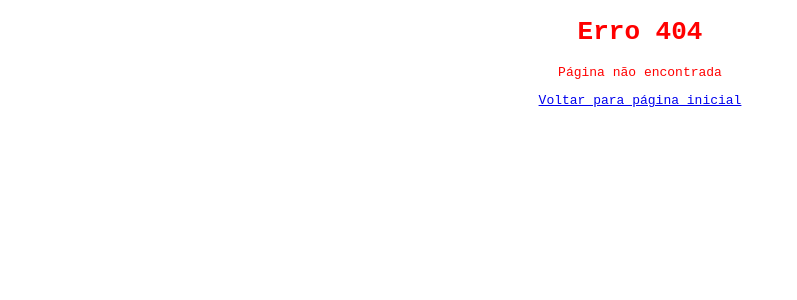
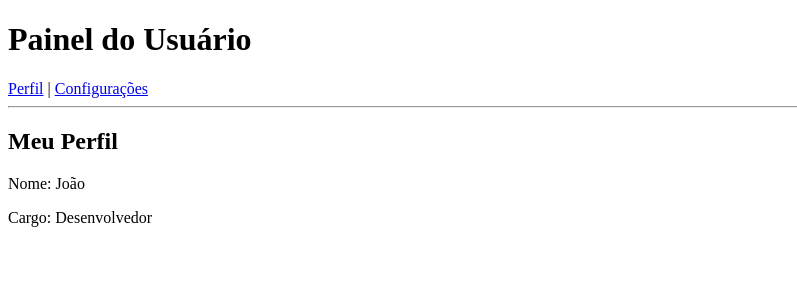
Before and after one commit to Golozeimas/Desafios_diarios, a React (Vite) app in the folder ReactJS/: page /painel/perfil in a window 1280 px wide. Before the commit this address had no page. Shown: the top 300 px of the page, without its empty margins (0-797 px from the left). Built offline with nearby package versions, Linux system fonts and the light colour scheme.

Commit message:
feat: adiciona estrutura de rotas aninhadas com as páginas de painel, perfil e configurações.

```diff
--- a/ReactJS/src/main.tsx
+++ b/ReactJS/src/main.tsx
@@ -1,9 +1,12 @@
 import { StrictMode } from 'react'
 import { createRoot } from 'react-dom/client'
-import Routes from './routes/Routes'
+import { BrowserRouter } from 'react-router-dom'
+import App2 from './routes/Routes2'
 
 createRoot(document.getElementById('root')!).render(
   <StrictMode>
-    <Routes/>
+    <BrowserRouter>
+      <App2/>
+    </BrowserRouter>
   </StrictMode>
 )
--- /dev/null
+++ b/ReactJS/src/pages/Configuracoes.tsx
@@ -0,0 +1,11 @@
+function Configuracoes() {
+  return (
+    <section>
+      <h2>Configurações</h2>
+      <p>Gerencie suas preferências.</p>
+      <button>Alterar senha</button>
+    </section>
+  );
+}
+
+export default Configuracoes;
--- /dev/null
+++ b/ReactJS/src/pages/Painel.tsx
@@ -0,0 +1,23 @@
+import { NavLink, Outlet } from "react-router-dom";
+
+function Painel() {
+  return (
+    <div>
+      <h1>Painel do Usuário</h1>
+
+      <nav>
+        <NavLink to="perfil">Perfil</NavLink>
+        {" | "}
+        <NavLink to="configuracoes">Configurações</NavLink>
+      </nav>
+
+      <hr />
+
+      <main>
+        <Outlet />
+      </main>
+    </div>
+  );
+}
+
+export default Painel;
--- /dev/null
+++ b/ReactJS/src/pages/Perfil.tsx
@@ -0,0 +1,11 @@
+function Perfil() {
+  return (
+    <section>
+      <h2>Meu Perfil</h2>
+      <p>Nome: João</p>
+      <p>Cargo: Desenvolvedor</p>
+    </section>
+  );
+}
+
+export default Perfil;
--- /dev/null
+++ b/ReactJS/src/routes/Routes2.tsx
@@ -0,0 +1,25 @@
+import { Routes, Route, Navigate } from "react-router-dom";
+import Painel from "../pages/Painel";
+import Perfil from "../pages/Perfil";
+import Configuracoes from "../pages/Configuracoes";
+
+
+function App2() {
+  return (
+    <Routes>
+
+    //Usar o Route pai e o Route index, o index redireciona para a primeira rota filha.
+    //O Navigate redireciona para a rota filha que for especificada.
+    // Use um componente de layout dentro do Route pai
+    // Use o Outlet para renderizar as rotas filhas
+    // Use o NavLink para criar links para as rotas filhas
+      <Route path="/painel" element={<Painel />}>
+        <Route index element={<Navigate to="perfil" replace />} />
+        <Route path="perfil" element={<Perfil />} />
+        <Route path="configuracoes" element={<Configuracoes />} />
+      </Route>
+    </Routes>
+  );
+}
+
+export default App2;
```
